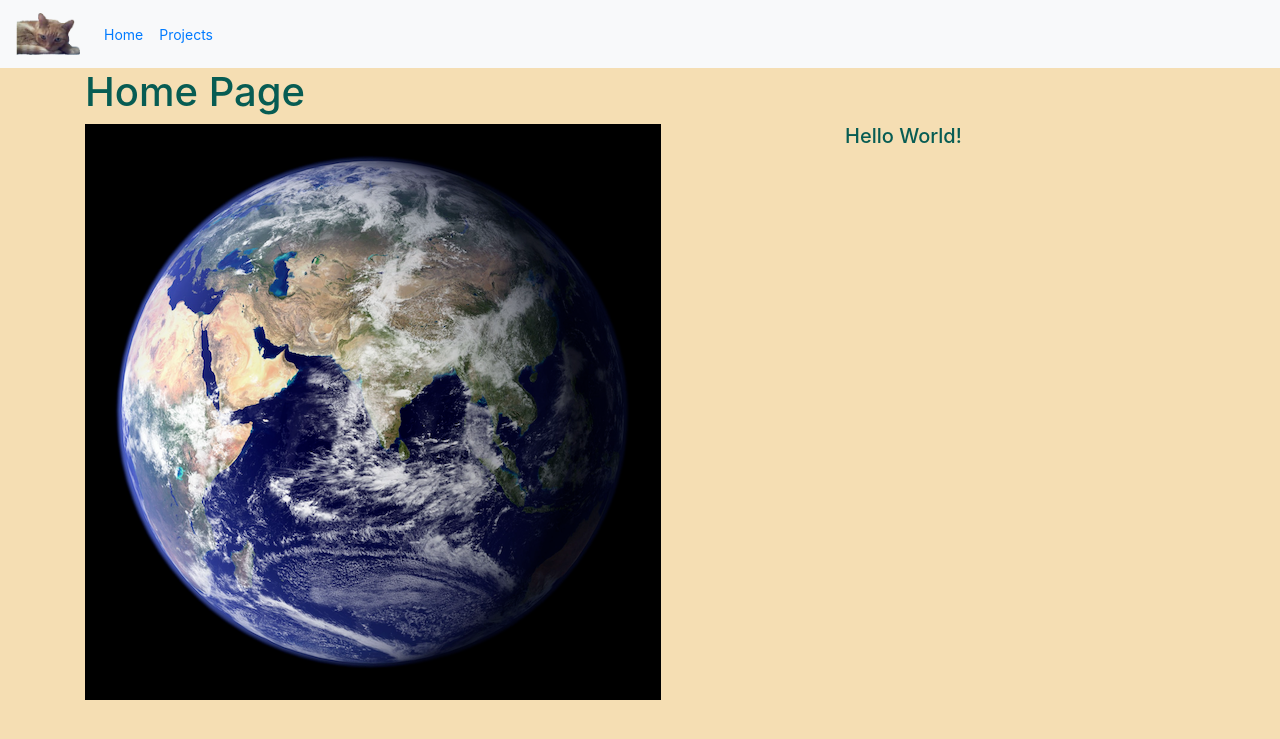
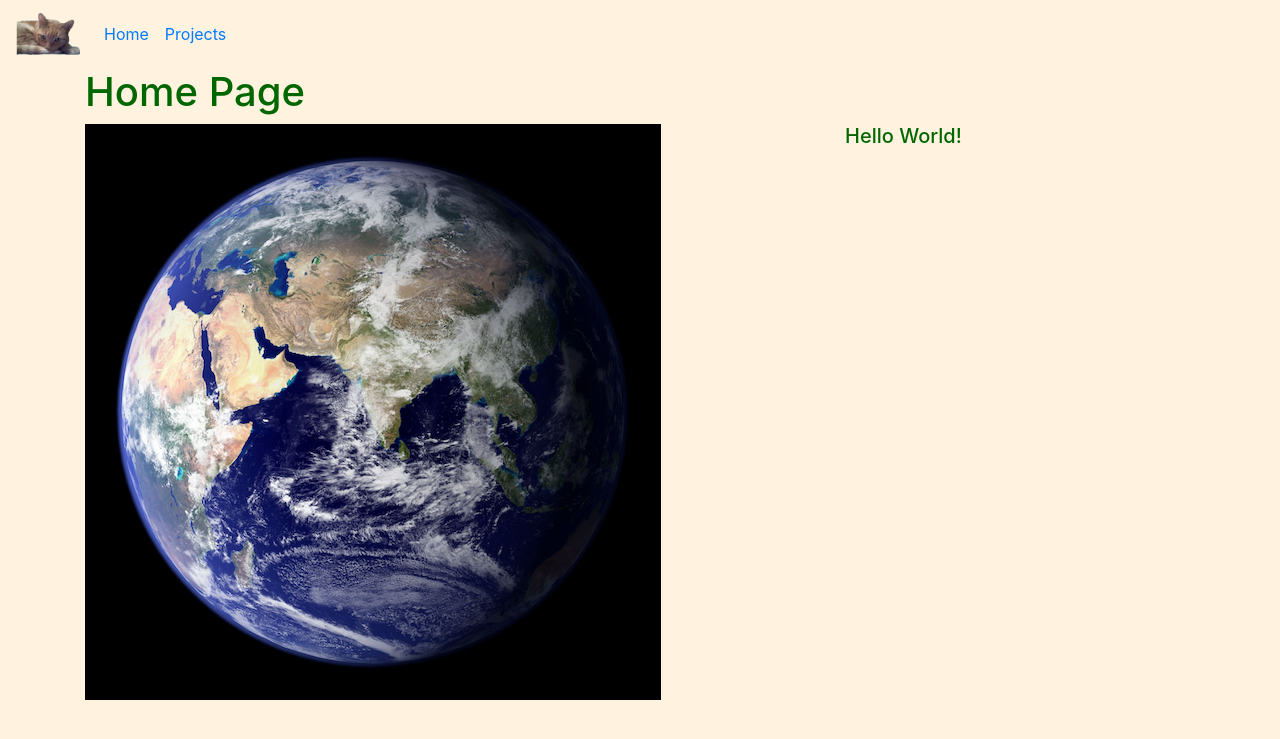
Before and after one commit to lizschley/number_six, a Django app: page / in a window 1280 px wide. Shown: the top 739 px of the page. Run offline with Django 3.2, Linux system fonts and the light colour scheme; style sheets or scripts are compiled from the project's sources; parts of the project's set-up code (start-up, migrations or seed data) failed here and were passed over; some libraries are stand-ins or nearby versions.

Commit message:
Super basic color scheme

```diff
--- a/static/theme.scss
+++ b/static/theme.scss
@@ -1,14 +1,15 @@
 @import 'bootstrap/bootstrap';
 
 /* Define standard variables and values for website */
-$bgcolor: #F5DEB3;
-$textcolor: #075c53;
-$fontsize: 14px;
-$card-border-color: #800000;
+$bgcolor: #FFF3E0;
+$textcolor: #006600;
+$navbar_color: #FFF3E0;
 
 /* Use the variables */
 body {
   background-color: $bgcolor;
   color: $textcolor;
-  font-size: $fontsize;
+  .navbar_color {
+    background-color: $navbar_color;
+  }
 }
--- a/templates/base.html
+++ b/templates/base.html
@@ -12,7 +12,7 @@
 </head>
 <body>
     <!-- A grey horizontal navbar that becomes vertical on small screens -->
-    <nav class="navbar navbar-expand-sm bg-light">
+    <nav class="navbar navbar-expand-sm navbar_color">
       <a class="navbar-brand" href="/">
           <img src='{%static "home/img/mac.png" %}' alt='logo' height='42' width='64'>
       </a>
```
